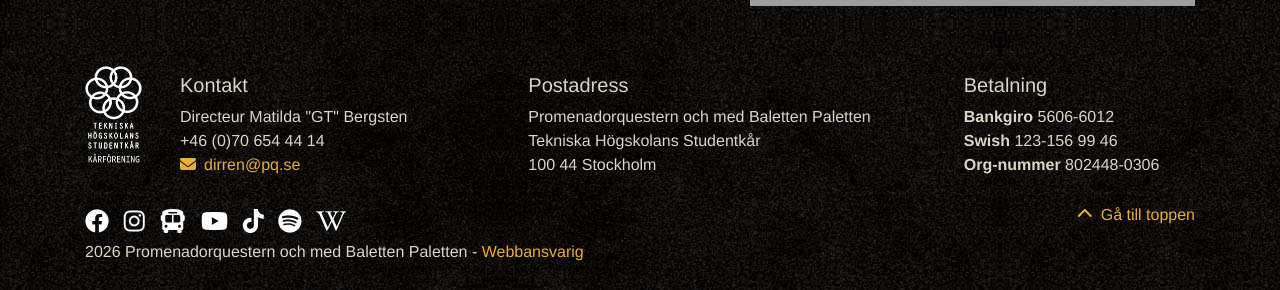
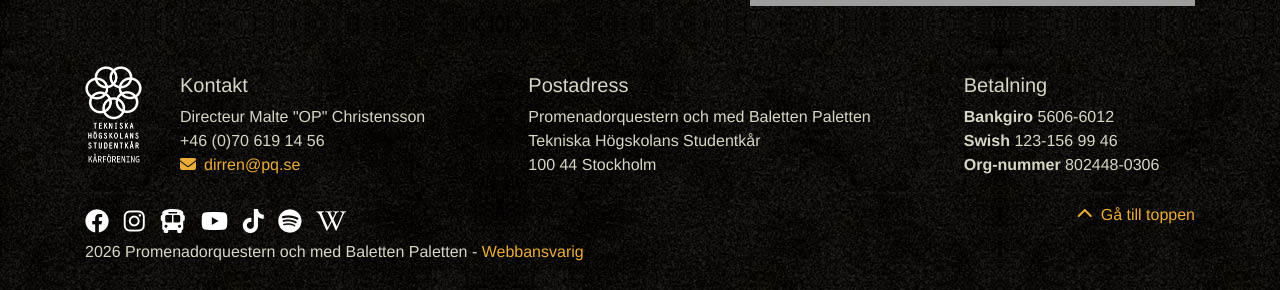
Before and after one commit to pqombp/pqombp.github.io, a Jekyll site: the page built from index.md, in a window 1280 px wide. Shown: the part 976-1266 px from the top of the page. Built offline with Jekyll 4.4.1, drawn with Linux system fonts in a browser that asks for light colours; nearby versions of some CDN libraries; grey boxes are pictures that could not be loaded.

Commit message:
update Directeur

```diff
--- a/_includes/footer.html
+++ b/_includes/footer.html
@@ -9,8 +9,8 @@
                     <div class="col-lg-4">
                         <h5>{% if page.sv %}Kontakt{% else %}Contact{% endif %}</h5>
                         <ul class="list-unstyled">
-                            <li>Directeur Matilda "GT" Bergsten</li>
-                            <li>+46 (0)70 654 44 14</li>
+                            <li>Directeur Malte "OP" Christensson</li>
+                            <li>+46 (0)70 619 14 56</li>
                             <li><a href="mailto:dirren@pq.se"><i class="fa fa-envelope" style="margin-right: 8px"></i>dirren@pq.se</a></li>
                         </ul>
                     </div>
```
